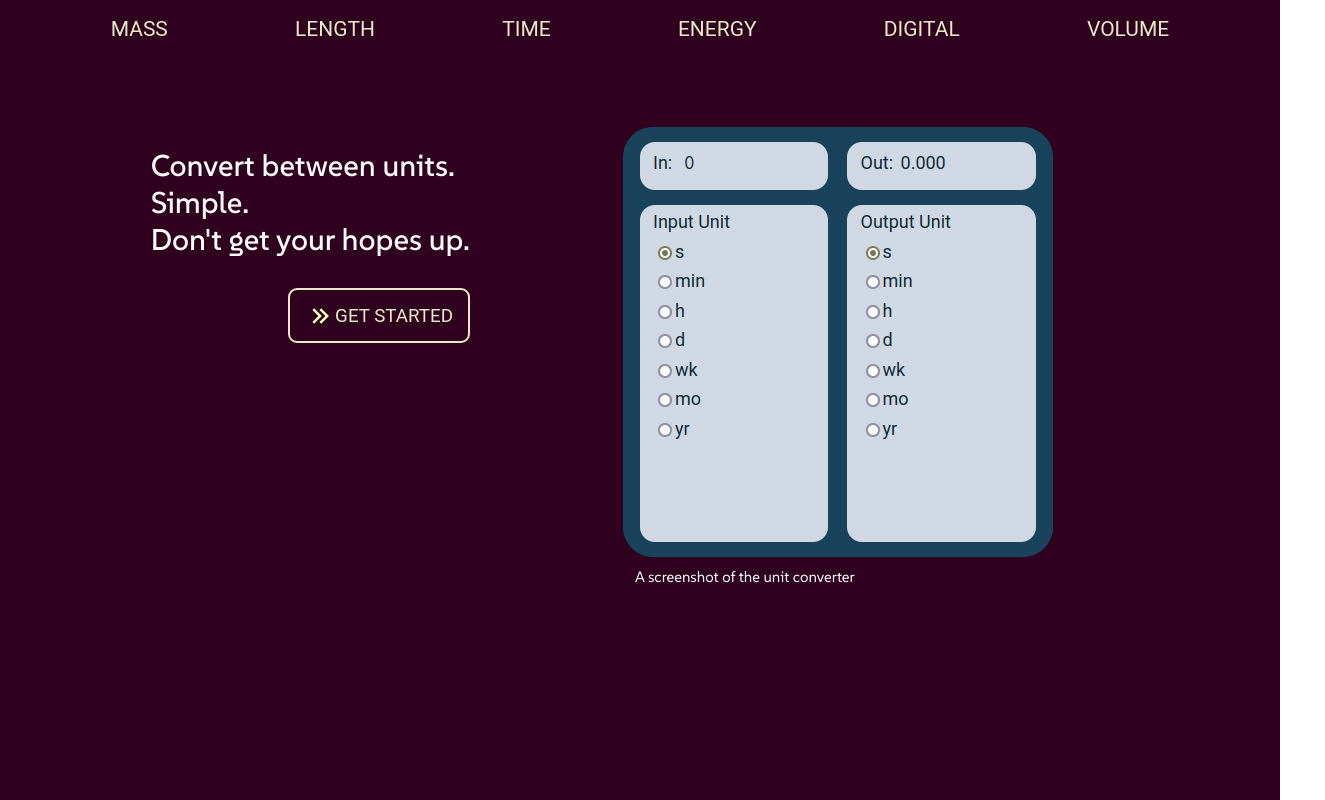
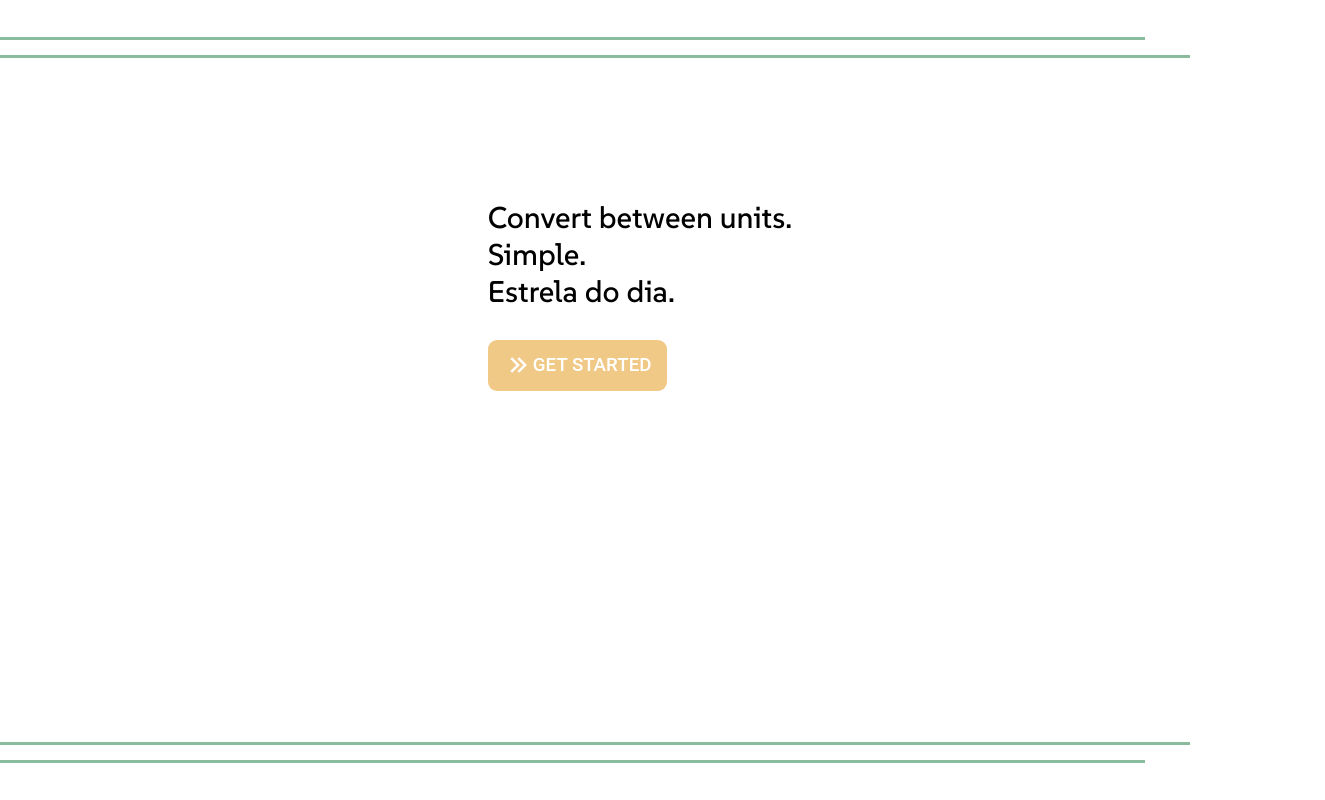
Before and after one commit to iscobar456/react-unit-converter, a React (Create React App) app: page / in a window 1280 px wide. Shown: the whole page, 1325 px wide, since content can reach past the window. Built offline with nearby package versions, Linux system fonts and the light colour scheme.

Commit message:
redesign

```diff
--- a/src/css/App.css
+++ b/src/css/App.css
@@ -6,6 +6,11 @@
 
 :root {
     --base-content-width: 100%;
+    --color-claret: #8B1E3F;
+    --color-dark-purple: #3C153B;
+    --color-cambridge-blue: #89BD9E;
+    --color-sunset: #F0C987;
+    --color-vermilion: #DB4C40;
 }
 
 html {
--- a/src/css/ConverterPage.css
+++ b/src/css/ConverterPage.css
@@ -1,47 +1,44 @@
 .converter-page {
-    --color-lightest: #FFFFFF;
-    --color-lighter: #E7EBC5;
-    --color-light: #CFD8E3;
-    --color-dark: #57768E;
-    --color-darkest: #18435A;
-    --font-color-dark: #0c232f;
-}
-
-.converter-page {
-    background-color: var(--color-lightest);
+    background-color: #f5f5f5;
     display: grid;
-    grid-template-columns: 1fr;
+    justify-content: center;
+    align-content: start;
+    width: 100%;
     height: 100%;
+    padding: 1rem;
+    box-sizing: border-box;
 }
 
 .converter-page nav {
-    background-color: var(--color-light);
-    border-right: .6rem var(--color-darkest) solid;
+    background-color: var(--color-claret);
     display: flex;
     flex-direction: column;
-    gap: 20px;
+    gap: 1rem;
+    padding: 1rem 0;
+    height: 100%;
 }
 
 .converter-page nav a {
     text-decoration: none;
-    color: #000;
+    color: #FFFFFF;
     width: 100%;
-    padding: 1rem 0;
+    box-sizing: border-box;
+    padding: 1rem 2rem;
     font-family: "Roboto", sans-serif;
     font-size: 1.4rem;
-    text-transform: capitalize;
+    text-transform: uppercase;
     text-align: center;
-}
-
-.converter-page nav.hidden {
-    display: none;
 }
 
 .converter-page main {
     display: flex;
     justify-content: center;
     align-items: center;
-    background-color: var(--color-dark);
+    background-color: #FFFFFF;
+    border-radius: 1.2rem;
+    overflow: hidden;
+    box-shadow: 0 0 1.5rem #c0c0c0;
+    margin-top: 10vh;
 }
 
 .converter-page form {
@@ -49,7 +46,7 @@
     max-width: 100%;
     height: 400px;
     max-height: 100%;
-    background-color: var(--color-darkest);
+    background-color: var(--color-lighter);
     border-radius: 2rem;
     overflow: hidden;
     display: grid;
@@ -59,8 +56,9 @@
     grid-gap: 1rem;
     padding: 1rem;
     color: var(--font-color-dark);
-    font-family: "Roboto", sans-serif;
+    font-family: "SUSE", sans-serif;
     font-size: 1.2rem;
+    box-sizing: border-box;
 }
 
 .converter-page fieldset {
@@ -73,6 +71,12 @@
     display: flex;
     gap: .5rem;
     align-items: center;
+    border: 3px var(--color-sunset) solid;
+    padding: .4rem;
+}
+
+.converter-page fieldset:has(output) {
+    background-color: #f5f5f5;
 }
 
 .converter-page fieldset.units {
@@ -82,7 +86,6 @@
 }
 
 .converter-page input[type="text"] {
-    background: var(--color-light);
     border: none;
     padding: .3rem;
     color: var(--font-color-dark);
@@ -92,17 +95,26 @@
     font-size: inherit;
 }
 
+.converter-page input[type="text"]:focus-visible {
+    outline: none;
+}
+
+.converter-page fieldset:has(input[type="text"]:focus) {
+    border: 3px var(--color-cambridge-blue) solid;
+}
+
+.converter-page input[type="radio"] {
+    appearance: none;
+    width: 1rem;
+    height: 1rem;
+    border-radius: 50%;
+    border: 2px solid var(--color-sunset);
+}
+
+.converter-page input[type="radio"]:checked {
+    background-color: var(--color-sunset);
+}
+
 @media screen and (min-width: 768px) {
-    .converter-page nav.hidden {
-        display: unset;
-    }
-    .converter-page {
-        display: grid;
-        grid-template-columns: 200px 1fr;
-        grid-template-areas:
-            "sidebar main";
-        height: 100%;
-    }
-
 
 }
--- a/src/css/LandingPage.css
+++ b/src/css/LandingPage.css
@@ -1,10 +1,3 @@
-.landing-page {
-    --base-content-width: 100%;
-    --color-lightest: #FFFFFF;
-    --color-light: #E7EBC5;
-    --color-dark: #30011E;
-}
-
 .landing-page {
     background-color: var(--color-dark);
     color: var(--color-light);
@@ -38,50 +31,62 @@
 }
 
 .landing-page main {
-    width: var(--base-content-width);
-    margin: 2rem auto;
+    width: 100%;
+    height: 100%;
+    margin: 0;
+    padding: 1.5rem 0;
+    box-sizing: border-box;
     display: grid;
     grid-template-columns: 1fr;
-    grid-template-rows: auto auto;
+    grid-template-rows: 50px 1fr 50px;
     grid-template-areas:
+        "top-lines"
         "cta"
-        "screenshot";
+        "bottom-lines";
     align-items: start;
-    gap: 2rem;
+}
+
+.landing-page .lines {
+    display: grid;
+    align-content: space-evenly;
+    height: 100%;
+}
+
+.landing-page .lines > div {
+    height: 3px;
+    width: 93%;
+    background-color: var(--color-cambridge-blue);
+}
+
+.landing-page .lines.top div:first-child,
+.landing-page .lines.bottom div:last-child {
+    width: calc(93% - 3rem);
 }
 
 .landing-page .cta {
     display: grid;
-    margin-top: 2rem;
+    margin-top: 12vh;
     padding: 0 2rem;
+    justify-self: center;
 }
 
 .landing-page .cta p {
     font-size: 2rem;
     font-weight: 500;
-    color: #fff;
 }
 
 .landing-page .cta a {
     font-size: 1.25rem;
+    font-weight: 500;
     font-family: "Roboto", sans-serif;
     padding: .7rem 1rem;
     border-radius: .6rem;
-    border: 2px var(--color-light) solid;
+    background-color: var(--color-sunset);
+    text-decoration: none;
+    color: #FFFFFF;
+    display: flex;
     justify-self: start;
-    text-decoration: none;
-    color: var(--color-light);
-    display: flex;
     align-items: center;
-    background-image: linear-gradient(var(--color-light) 0 100%), linear-gradient(var(--color-light) 0 0);
-    background-position: 0 100%, 0 0px;
-    background-size: var(--length, 0) .2rem, var(--length, 0) .2rem;
-    background-repeat: no-repeat, no-repeat;
-    transition: background-size 150ms;
-}
-
-.landing-page .cta a:hover {
-    --length: 100%;
 }
 
 .landing-page .cta a > img {
@@ -89,48 +94,6 @@
     height: 2rem;
 }
 
-.landing-page figure {
-    width: 100%;
-    display: flex;
-    flex-direction: column;
-    box-sizing: border-box;
-    margin: 0;
-    padding: 2rem;
+@media screen and (min-width: 576px) {
+
 }
-
-.landing-page figure img {
-    max-height: 65vh;
-    max-width: 100%;
-    object-fit: contain;
-}
-
-.landing-page figure figcaption {
-    color: #fff;
-    text-align: center;
-}
-
-
-@media (min-width: 768px) {
-    .landing-page main {
-        grid-template-columns: 2fr 3fr;
-        grid-template-rows: 1fr;
-        grid-template-areas: "cta screenshot";
-    }
-
-    .landing-page main figure {
-        margin-left: 3rem;
-        align-items: start;
-    }
-
-    .landing-page figure figcaption {
-        margin-left: 2rem;
-    }
-
-    .landing-page .cta {
-        justify-self: end;
-    }
-
-    .landing-page .cta a {
-        justify-self: end;
-    }
-}
--- a/src/pages/ConverterPage.js
+++ b/src/pages/ConverterPage.js
@@ -11,8 +11,8 @@ function ConverterPage() {
 
   return (
     <div className="converter-page">
-      <Nav measure={measure}/>
       <main>
+        <Nav measure={measure}/>
         <ConversionForm conversionTable={conversionTable} />
       </main>
     </div>
@@ -35,11 +35,11 @@ function ConversionForm({ conversionTable }) {
 
   const generateUnitInputs = (name, unit, updateUnit) => (
     Object.keys(conversionTable).map(key => (
-      <label htmlFor={"in-unit-input-" + key} key={key}>
+      <label htmlFor={name + "-input-" + key} key={key}>
         <input
           type="radio"
           name={name}
-          id={"in-unit-input-" + key}
+          id={name + "-input-" + key}
           value={key}
           checked={key === unit}
           onChange={(event) => { updateUnit(event.target.value) }} />
@@ -51,7 +51,6 @@ function ConversionForm({ conversionTable }) {
   return (
     <form id="measurement-form">
       <fieldset name="in-quantity" className="quantity">
-        <label htmlFor="quantity-input">In: </label>
         <input
           type="text"
           name="quantity"
@@ -66,10 +65,9 @@ function ConversionForm({ conversionTable }) {
         { generateUnitInputs("in-unit", inputUnit, setInputUnit) }
       </fieldset>
       <fieldset name="out-quantity" className="quantity">
-        <label htmlFor="conversion-output">Out: </label>
-          <output id="conversion-output" htmlFor="quantity-input">
-            { calculateOutput(inputUnit, inputQuantity, outputUnit, conversionTable) }
-          </output>
+        <output id="conversion-output" htmlFor="quantity-input">
+          { calculateOutput(inputUnit, inputQuantity, outputUnit, conversionTable) }
+        </output>
       </fieldset>
       <fieldset name="out-unit" className="units">
         <label htmlFor="out-unit-input">Output Unit</label>
--- a/src/pages/LandingPage.js
+++ b/src/pages/LandingPage.js
@@ -8,9 +8,6 @@ import Nav from "../components/Nav";
 function LandingPage() {
   return (
     <div className="landing-page">
-      <header>
-        <Nav/>
-      </header>
       <Main/>
     </div>
   );
@@ -19,17 +16,21 @@ function LandingPage() {
 function Main() {
   return (
     <main>
+      <div className="lines top">
+        <div></div>
+        <div></div>
+      </div>
       <div className="cta">
-        <p>Convert between units.<br/>Simple.<br/>Don't get your hopes up.</p>
+        <p>Convert between units.<br/>Simple.<br/>Estrela do dia.</p>
         <Link to="/convert">
           <img src={ arrowRightDoubleLine } alt="Double line right arrow" />
           GET STARTED
         </Link>
       </div>
-      <figure>
-        <img src={ screenshot } alt="A screenshot of the unit converter" />
-        <figcaption> A screenshot of the unit converter </figcaption>
-      </figure>
+      <div className="lines bottom">
+        <div></div>
+        <div></div>
+      </div>
     </main>
   )
 }
```
Also changed, not shown: src/images/arrow-right-double-line.svg.
